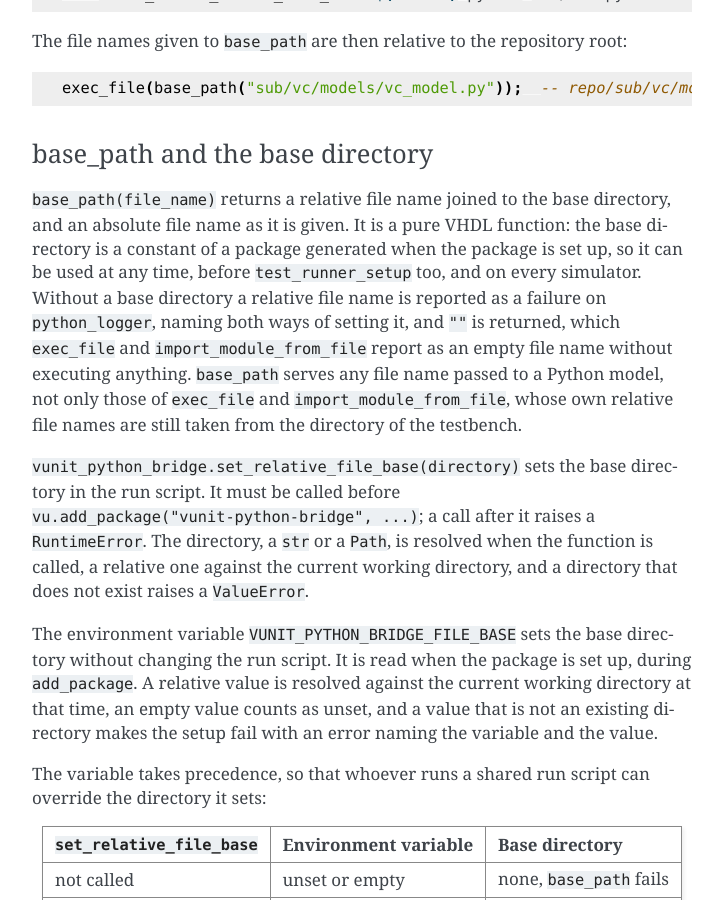
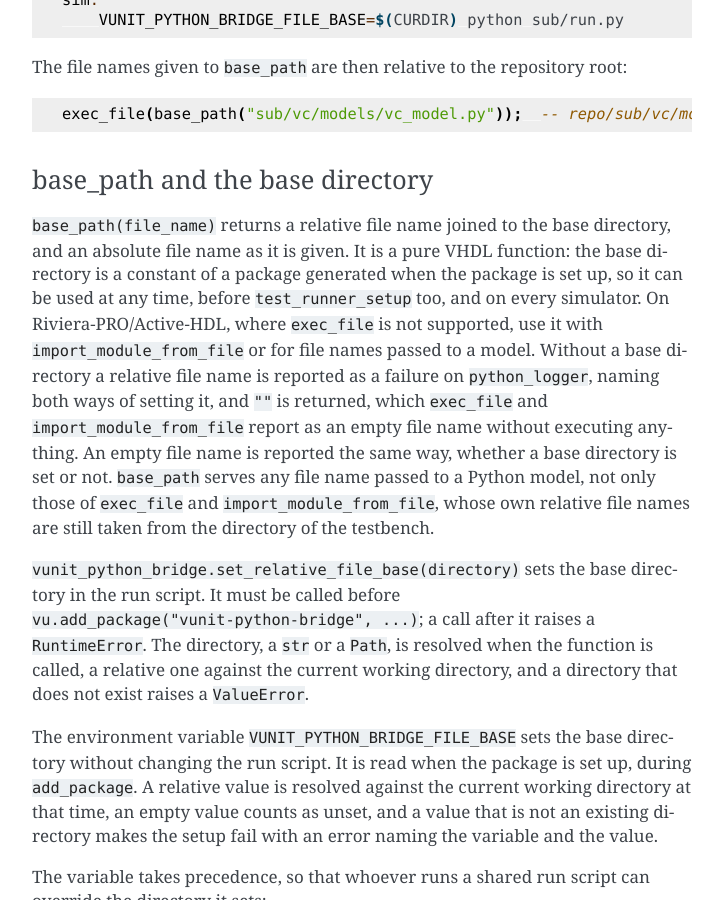
Before and after one commit to VUnit/vunit-python-bridge, a Sphinx documentation site: the page built from docs/user_guide.rst, in a window 1280 px wide and 900 px high, scrolled down 15319 px. Shown: the whole window, without its empty margins (388-1111 px from the left). Built offline with Sphinx 7.4.7, drawn with Linux system fonts in a browser that asks for light colours; some of the changed text lies outside the part shown.

Commit message:
Document base_path on Riviera-PRO/Active-HDL and with an empty file name
Co-Authored-By: Claude Opus 5.5 <noreply@anthropic.com>

```diff
--- a/docs/user_guide.rst
+++ b/docs/user_guide.rst
@@ -636,7 +636,7 @@ How a file name is resolved
        directory of the simulator. See the warning below.
    * - Python module imported by name, ``import model``
      - ``sys.path``, which holds the directory of the run script first, like
-       ``python run.py`` does, the directories of ``PYTHONPATH`` (the
+       ``python run.py`` does (not on Riviera-PRO/Active-HDL), the directories of ``PYTHONPATH`` (the
        simulator inherits the environment of VUnit, so a ``PYTHONPATH`` set
        in the run script before ``vu.main()`` is seen), and, while
        ``exec_file`` executes a file, the directory of that file.
@@ -777,11 +777,13 @@ base_path and the base directory
 directory, and an absolute file name as it is given. It is a pure VHDL
 function: the base directory is a constant of a package generated when the
 package is set up, so it can be used at any time, before
-``test_runner_setup`` too, and on every simulator. Without a base directory a
-relative file name is reported as a failure on ``python_logger``, naming both
-ways of setting it, and ``""`` is returned, which ``exec_file`` and
-``import_module_from_file`` report as an empty file name without executing
-anything. ``base_path`` serves any file name passed to a Python model, not
+``test_runner_setup`` too, and on every simulator. On Riviera-PRO/Active-HDL,
+where ``exec_file`` is not supported, use it with ``import_module_from_file``
+or for file names passed to a model. Without a base directory a relative file
+name is reported as a failure on ``python_logger``, naming both ways of setting
+it, and ``""`` is returned, which ``exec_file`` and ``import_module_from_file``
+report as an empty file name without executing anything. An empty file name is
+reported the same way, whether a base directory is set or not. ``base_path`` serves any file name passed to a Python model, not
 only those of ``exec_file`` and ``import_module_from_file``, whose own
 relative file names are still taken from the directory of the testbench.
 
```
